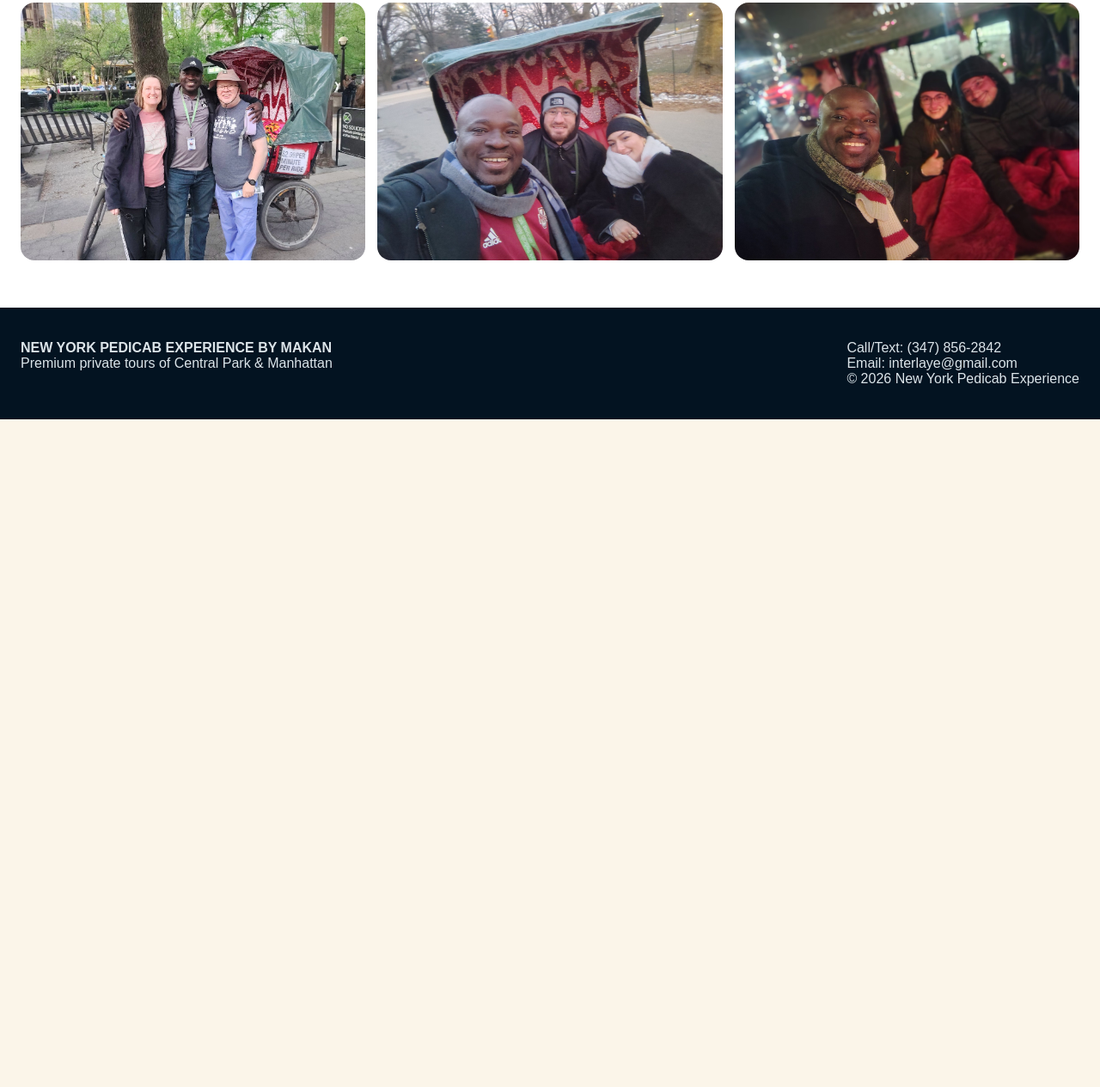
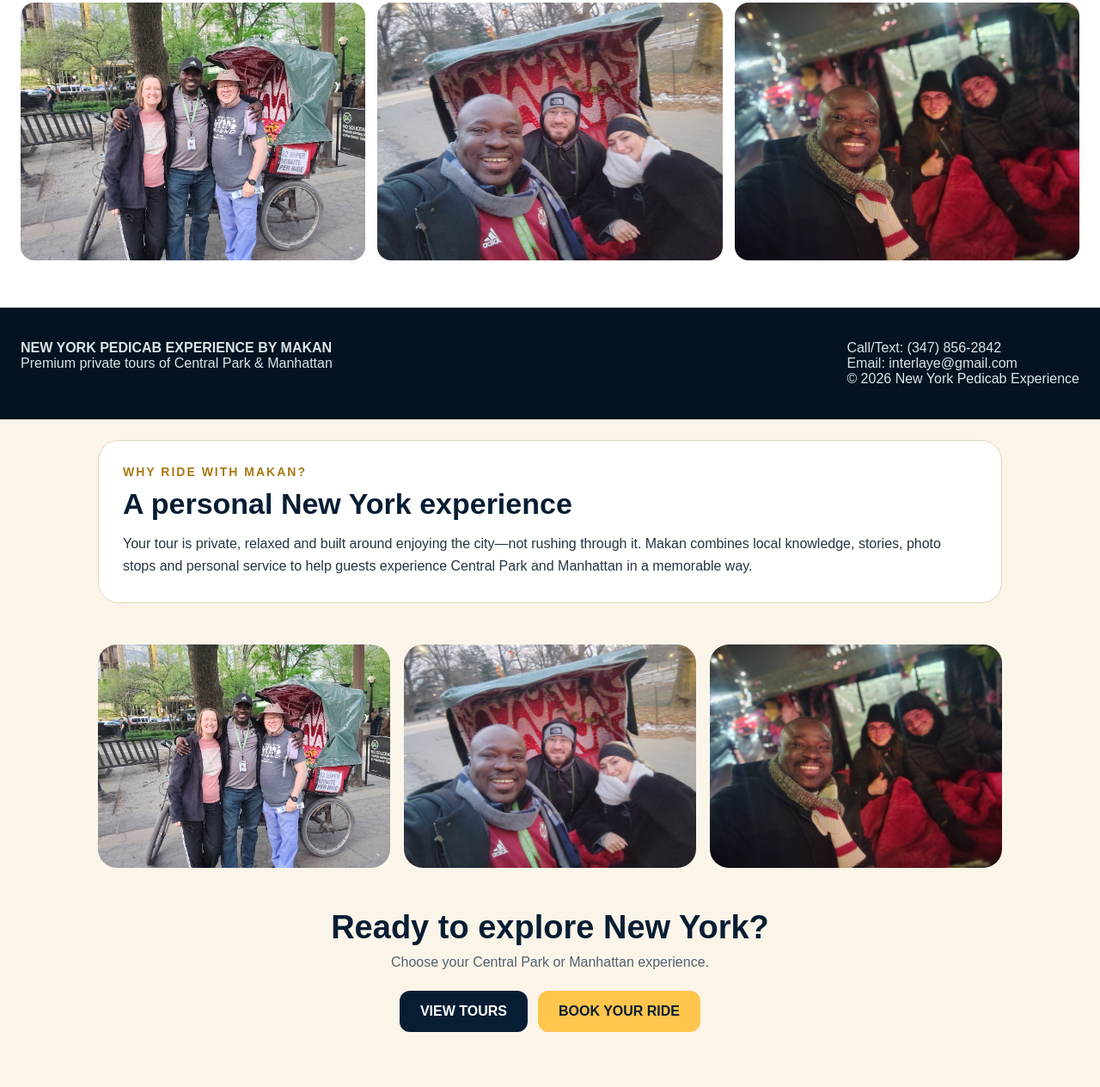
Before and after one commit to layemakan-beep/new-york-pedicab-experience, a plain HTML site: page about.html in a window 1280 px wide. Shown: the part 1251-2516 px from the top of the page at 86% size. Before the commit the page ends 1739 px from the top, so only its background shows below. Drawn offline with Linux system fonts and the light colour scheme.

Commit message:
Add files via upload

```diff
--- a/about.html
+++ b/about.html
@@ -20,7 +20,20 @@ nav{min-height:78px;display:flex;align-items:center;gap:25px}.logo img{width:225
 footer{background:#031321;color:#dce4e9;padding:38px 0}.footer{display:flex;justify-content:space-between;gap:20px;flex-wrap:wrap}
 @media(max-width:950px){.links a:not(.book){display:none}.about-grid{grid-template-columns:1fr}.main-photo{height:480px}.grid{grid-template-columns:1fr 1fr}}
 @media(max-width:600px){.wrap{padding:0 15px}.logo img{width:170px}.facts,.grid{grid-template-columns:1fr}.main-photo{height:390px}.grid img{height:280px}}
-</style></head><body>
+</style>
+<style>
+/* About-page polish: compact mobile layout */
+@media (max-width: 700px){
+  .hero, .about-hero { padding-top: 58px !important; padding-bottom: 58px !important; }
+  .hero h1, .about-hero h1 { font-size: clamp(42px, 13vw, 62px) !important; line-height: .98 !important; }
+  main, .section, .about-section { padding-top: 42px !important; padding-bottom: 42px !important; }
+  h1 { line-height: 1.02; }
+  h2 { font-size: clamp(36px, 10vw, 50px) !important; line-height: 1.05 !important; }
+  p { line-height: 1.55 !important; }
+}
+</style>
+
+</head><body>
 <header><div class="wrap"><nav><a class="logo" href="index.html"><img src="./logo.svg" alt="New York Pedicab Experience"></a>
 <div class="links"><a href="index.html">Home</a><a href="tours.html">Tours</a><a href="map.html">Central Park Map</a><a href="about.html">About Makan</a><a href="drivers.html">Our Drivers</a><a href="reviews.html">Reviews</a><a href="gallery.html">Gallery</a><a href="contact.html">Contact</a><a class="book" href="tours.html">Book Your Ride</a></div></nav></div></header>
 <section class="hero"><div class="wrap"><h1>Meet Makan</h1><p>Your local pedicab guide for Central Park and Manhattan.</p></div></section>
@@ -36,4 +49,30 @@ footer{background:#031321;color:#dce4e9;padding:38px 0}.footer{display:flex;just
 <img src="1000425450.jpg" alt="New York pedicab tour moment"><img src="1000336641.jpg" alt="Central Park pedicab guests"><img src="1000316598.jpg" alt="Guests enjoying a pedicab tour">
 </div></div></section>
 <footer><div class="wrap footer"><div><strong>NEW YORK PEDICAB EXPERIENCE BY MAKAN</strong><br>Premium private tours of Central Park & Manhattan</div><div>Call/Text: (347) 856-2842<br>Email: interlaye@gmail.com<br>© 2026 New York Pedicab Experience</div></div></footer>
+
+<section style="max-width:1100px;margin:0 auto;padding:24px 24px 48px;">
+  <div style="background:#fff;border:1px solid #e4d6b8;border-radius:24px;padding:28px;">
+    <div style="color:#a97813;font-weight:800;letter-spacing:2px;text-transform:uppercase;font-size:14px;">Why Ride With Makan?</div>
+    <h2 style="color:#071d33;margin:10px 0 14px;font-size:34px;">A personal New York experience</h2>
+    <p style="color:#263442;margin:0;line-height:1.65;">Your tour is private, relaxed and built around enjoying the city—not rushing through it. Makan combines local knowledge, stories, photo stops and personal service to help guests experience Central Park and Manhattan in a memorable way.</p>
+  </div>
+</section>
+
+<section style="max-width:1100px;margin:0 auto;padding:0 24px 48px;">
+  <div style="display:grid;grid-template-columns:repeat(auto-fit,minmax(210px,1fr));gap:16px;">
+    <img src="1000425450.jpg" alt="New York pedicab tour moment" style="width:100%;height:260px;object-fit:cover;border-radius:22px;">
+    <img src="1000336641.jpg" alt="Central Park pedicab guest experience" style="width:100%;height:260px;object-fit:cover;border-radius:22px;">
+    <img src="1000316598.jpg" alt="Private New York pedicab tour" style="width:100%;height:260px;object-fit:cover;border-radius:22px;">
+  </div>
+</section>
+
+<section style="max-width:1100px;margin:0 auto;padding:0 24px 64px;text-align:center;">
+  <h2 style="color:#071d33;margin:0 0 10px;font-size:38px;">Ready to explore New York?</h2>
+  <p style="color:#53606c;margin:0 0 24px;">Choose your Central Park or Manhattan experience.</p>
+  <div style="display:flex;gap:12px;justify-content:center;flex-wrap:wrap;">
+    <a href="tours.html" style="display:inline-block;background:#071d33;color:white;text-decoration:none;font-weight:800;padding:15px 24px;border-radius:12px;">VIEW TOURS</a>
+    <a href="tours.html" style="display:inline-block;background:#ffc54d;color:#071d33;text-decoration:none;font-weight:800;padding:15px 24px;border-radius:12px;">BOOK YOUR RIDE</a>
+  </div>
+</section>
+
 </body></html>
```
